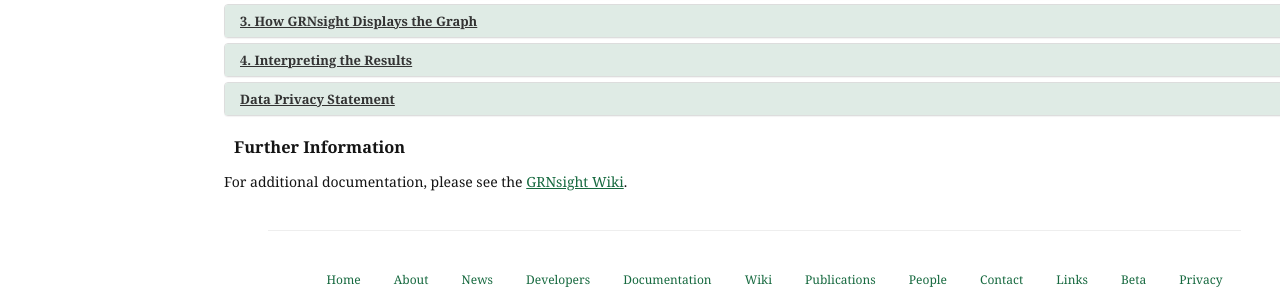
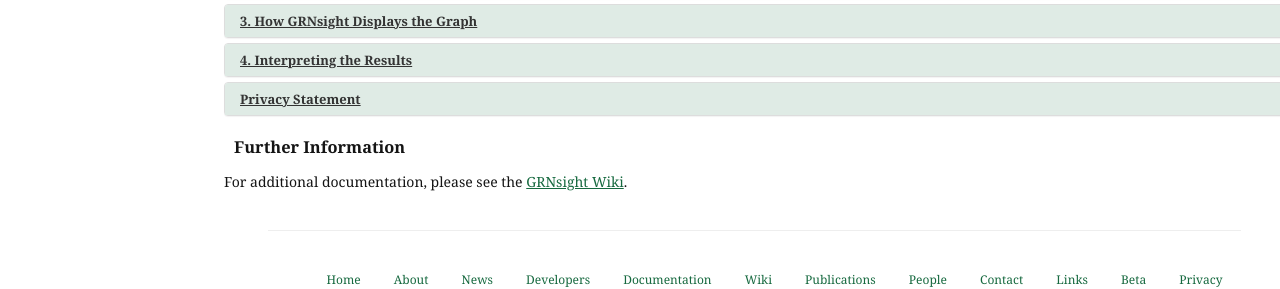
Before and after one commit to dondi/GRNsight, a Jekyll site: the page built from documentation.html, in a window 1280 px wide and 900 px high, scrolled down 1811 px. Shown: the part 532-821 px from the top of the window. Built offline with Jekyll 4.4.1, drawn with Linux system fonts in a browser that asks for light colours; nearby versions of some CDN libraries; some of the changed lines change nothing that is shown.

Commit message:
copied privacy statement from about page

```diff
--- a/documentation.html
+++ b/documentation.html
@@ -326,14 +326,15 @@
                         <div class="panel-heading">
                             <h4 id="dataprivacy" class="panel-title">
                                 <a data-toggle="collapse" href="#dataPrivacyContent">
-                                    Data Privacy Statement
+                                    Privacy Statement
                                 </a>
                             </h4>
                         </div> <!--panel-heading-->
                             <div id="dataPrivacyContent" class="panel-collapse collapse">
                                 <div class="panel-body">
                                     <ul>
-                                        Every user's submitted data are private and not viewable by anyone other than the user. Uploaded data reside as temporary files and are deleted from the GRNsight server during standard operating system file cleanup procedures.</li>
+                                      <li>Every user's submitted data are private and not viewable by anyone other than the user. Uploaded data reside as temporary files and are deleted from the GRNsight server during standard operating system file cleanup procedures.</li>
+                                      <li>This site uses Google Analytics to count pageviews and file uploads to demonstrate usage of our software to interested parties such as our employers and funding agencies. Information about your use of this site is shared with Google. By using this site, you agree to its use of cookies.</li>
                                     </ul>
                                 </div> <!--panel-body-->
                         </div> <!--panel-collapse collapse-->
```
